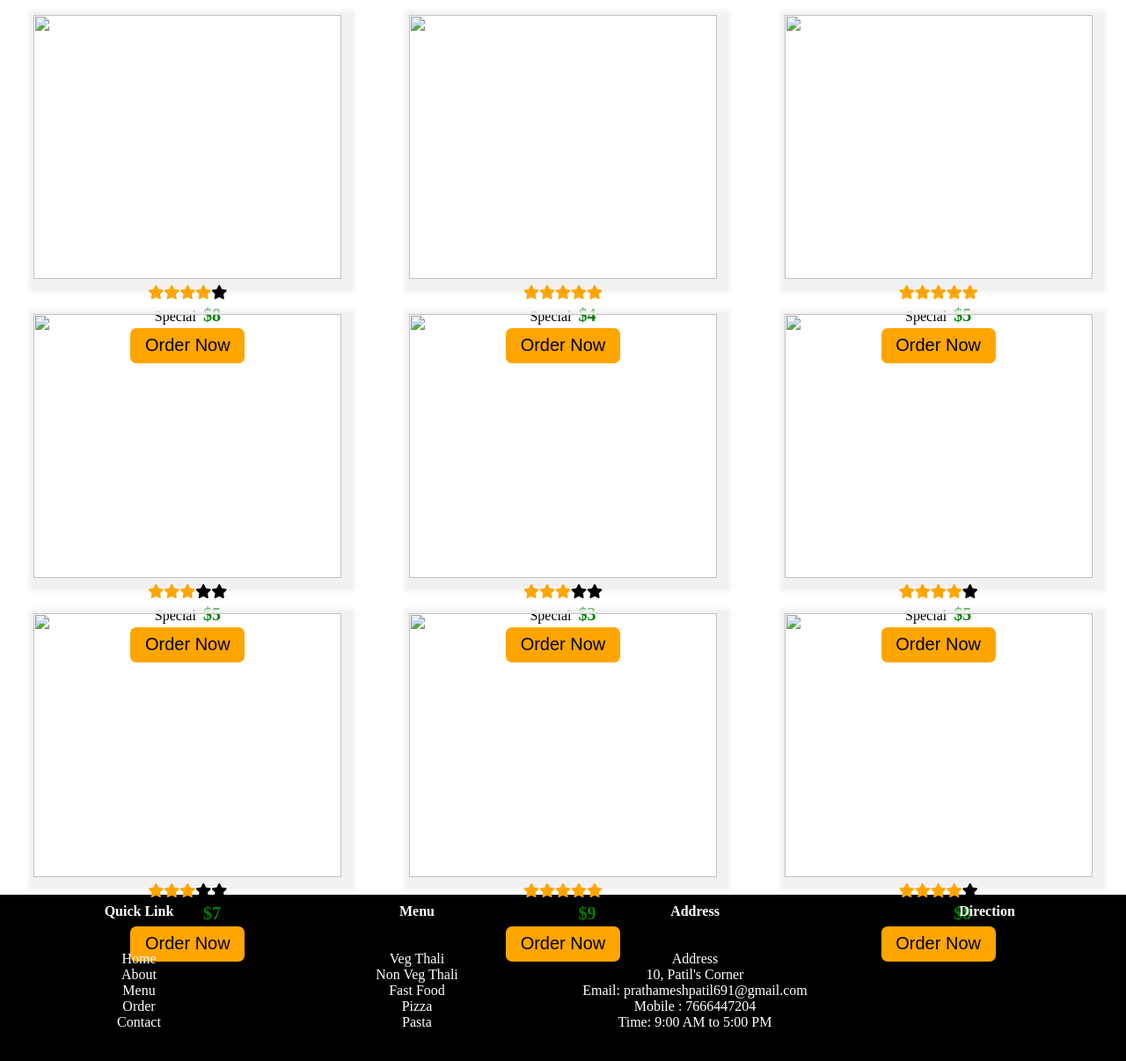
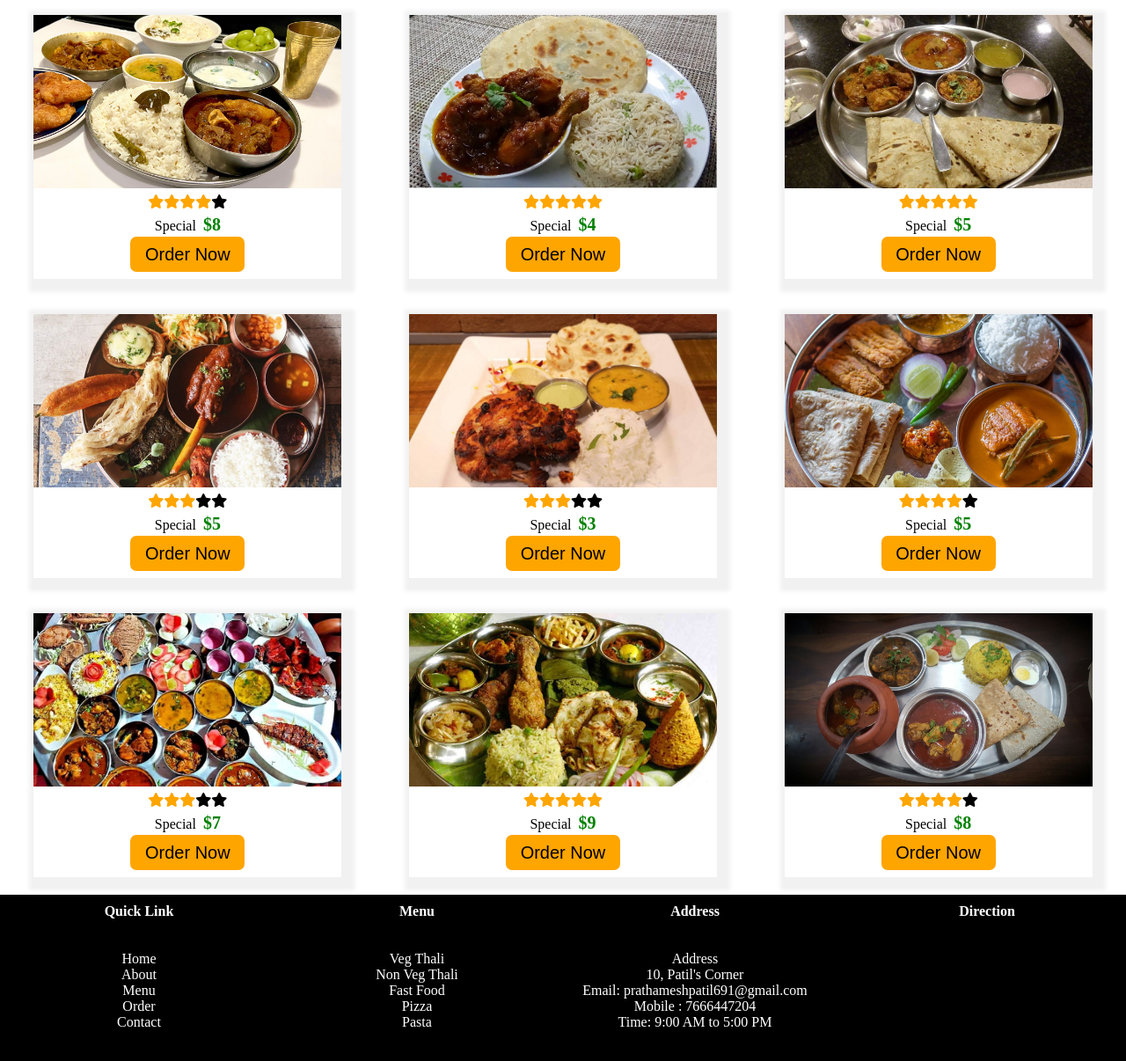
Before and after one commit to Pratham1616/Restaurant-Website, a plain HTML site: page nonveg.html in a window 1280 px wide. Shown: the part 94-1300 px from the top of the page at 88% size. Drawn offline with Linux system fonts and the light colour scheme; grey boxes are pictures that could not be loaded.

Commit message:
Update nonveg.html

```diff
--- a/nonveg.html
+++ b/nonveg.html
@@ -9,7 +9,7 @@
 
     <link rel="stylesheet" href="https://cdnjs.cloudflare.com/ajax/libs/
 font-awesome/5.15.2/css/all.min.css" />
-<link rel="icon" href="New folder/fav.jpg" type="image/jpg" sizes="20x20">
+<link rel="icon" href="fav.jpg" type="image/jpg" sizes="20x20">
 </head>
 
 <body>
@@ -39,7 +39,7 @@ font-awesome/5.15.2/css/all.min.css" />
     <h1 align="center">Non-Veg Thali</h1>
 
     <div class="top">
-        <div class="top1"><img src="New Folder/n1.jpg">
+        <div class="top1"><img src="n1.jpg">
             <div class="star">
                 <span class="fa fa-star checked"></span>
                 <span class="fa fa-star checked"></span>
@@ -54,7 +54,7 @@ font-awesome/5.15.2/css/all.min.css" />
                 <a href="order.html"> <input type="button" value="Order Now"></a>
             </div>
         </div>
-        <div class="top1"><img src="New Folder/n2.jpg">
+        <div class="top1"><img src="n2.jpg">
             <div class="star">
                 <span class="fa fa-star checked"></span>
                 <span class="fa fa-star checked"></span>
@@ -69,7 +69,7 @@ font-awesome/5.15.2/css/all.min.css" />
                 <a href="order.html"> <input type="button" value="Order Now"></a>
             </div>
         </div>
-        <div class="top1"><img src="New Folder/n3.jpg">
+        <div class="top1"><img src="n3.jpg">
             <div class="star">
                 <span class="fa fa-star checked"></span>
                 <span class="fa fa-star checked"></span>
@@ -87,7 +87,7 @@ font-awesome/5.15.2/css/all.min.css" />
     </div>
 
     <div class="top">
-        <div class="top1"><img src="New Folder/n4.jpg">
+        <div class="top1"><img src="n4.jpg">
             <div class="star">
                 <span class="fa fa-star checked"></span>
                 <span class="fa fa-star checked"></span>
@@ -102,7 +102,7 @@ font-awesome/5.15.2/css/all.min.css" />
                 <a href="order.html"> <input type="button" value="Order Now"></a>
             </div>
         </div>
-        <div class="top1"><img src="New Folder/n5.jpg">
+        <div class="top1"><img src="n5.jpg">
             <div class="star">
                 <span class="fa fa-star checked"></span>
                 <span class="fa fa-star checked"></span>
@@ -117,7 +117,7 @@ font-awesome/5.15.2/css/all.min.css" />
                 <a href="order.html"> <input type="button" value="Order Now"></a>
             </div>
         </div>
-        <div class="top1"><img src="New Folder/n9.jpg">
+        <div class="top1"><img src="n9.jpg">
             <div class="star">
                 <span class="fa fa-star checked"></span>
                 <span class="fa fa-star checked"></span>
@@ -135,7 +135,7 @@ font-awesome/5.15.2/css/all.min.css" />
     </div>
 
     <div class="top">
-        <div class="top1"><img src="New Folder/n6.jpg">
+        <div class="top1"><img src="n6.jpg">
             <div class="star">
                 <span class="fa fa-star checked"></span>
                 <span class="fa fa-star checked"></span>
@@ -150,7 +150,7 @@ font-awesome/5.15.2/css/all.min.css" />
                 <a href="order.html"> <input type="button" value="Order Now"></a>
             </div>
         </div>
-        <div class="top1"><img src="New Folder/n7.jpg">
+        <div class="top1"><img src="n7.jpg">
             <div class="star">
                 <span class="fa fa-star checked"></span>
                 <span class="fa fa-star checked"></span>
@@ -165,7 +165,7 @@ font-awesome/5.15.2/css/all.min.css" />
                 <a href="order.html"> <input type="button" value="Order Now"></a>
             </div>
         </div>
-        <div class="top1"><img src="New Folder/n8.jpg">
+        <div class="top1"><img src="n8.jpg">
             <div class="star">
                 <span class="fa fa-star checked"></span>
                 <span class="fa fa-star checked"></span>
```
